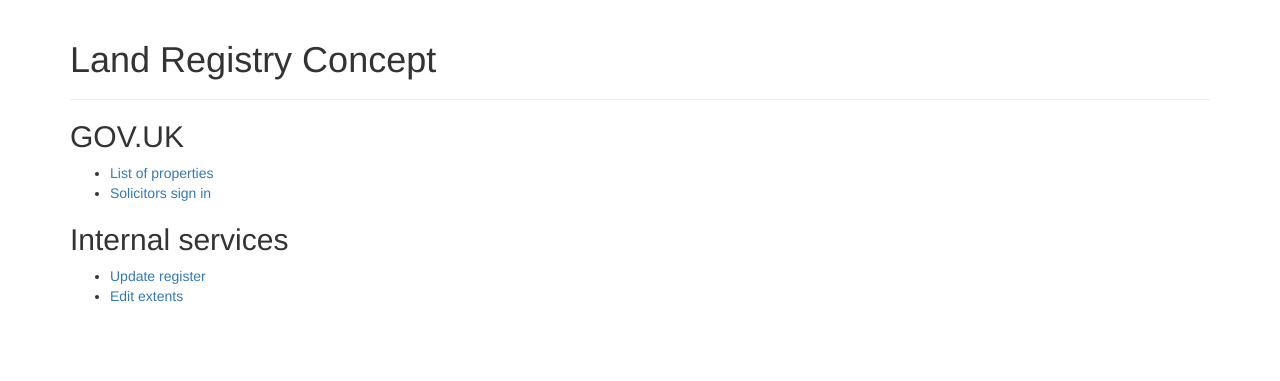
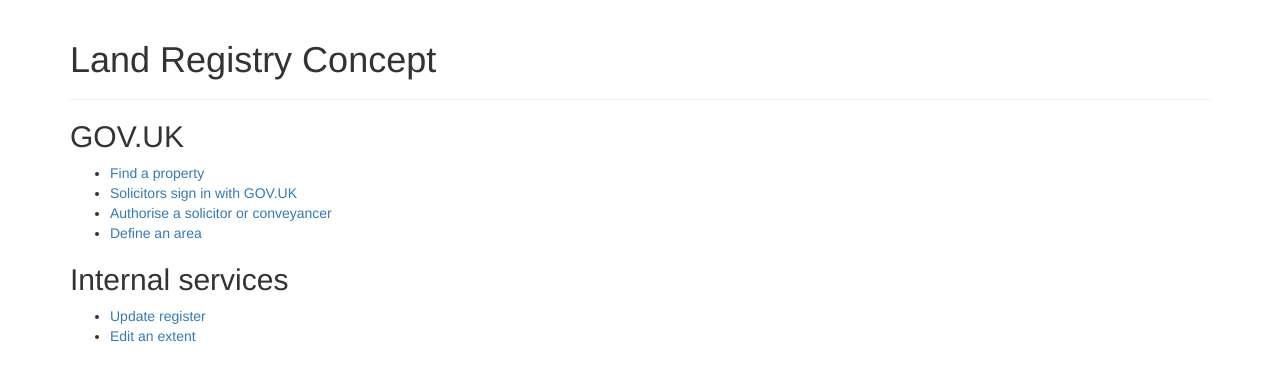
Before and after one commit to LandRegistry-Attic/concept-homepage, a Flask app: page / in a window 1280 px wide. Shown: the top 381 px of the page. Run offline with Flask 2, Linux system fonts and the light colour scheme; some libraries are stand-ins or nearby versions.

Commit message:
update index page

```diff
--- a/templates/index.html
+++ b/templates/index.html
@@ -6,13 +6,15 @@
     </div>
     <h2>GOV.UK</h2>
     <ul>
-      <li><a href="http://www.gov.uk.landregistryconcept.co.uk">List of properties</a></li>
-      <li><a href="http://www.gov.uk.landregistryconcept.co.uk/solicitors">Solicitors sign in</a></li>
+      <li><a href="http://www.gov.uk.landregistryconcept.co.uk">Find a property</a></li>
+      <li><a href="http://www.gov.uk.landregistryconcept.co.uk/solicitors">Solicitors sign in with GOV.UK</a></li>
+      <li><a href="http://www.gov.uk.landregistryconcept.co.uk/authorise-solicitor">Authorise a solicitor or conveyancer</a></li>
+      <li><a href="http://www.gov.uk.landregistryconcept.co.uk/solicitors/define_an_area">Define an area</a></li>
     </ul>
     <h2>Internal services</h2>
     <ul>
       <li><a href="http://update-register.service.landregistryconcept.co.uk">Update register</a></li>
-      <li><a href="http://www.gov.uk.landregistryconcept.co.uk/editextent">Edit extents</a></li>
+      <li><a href="http://www.gov.uk.landregistryconcept.co.uk/editextent">Edit an extent</a></li>
     </ul>
   </div>
 {% endblock %}
```
